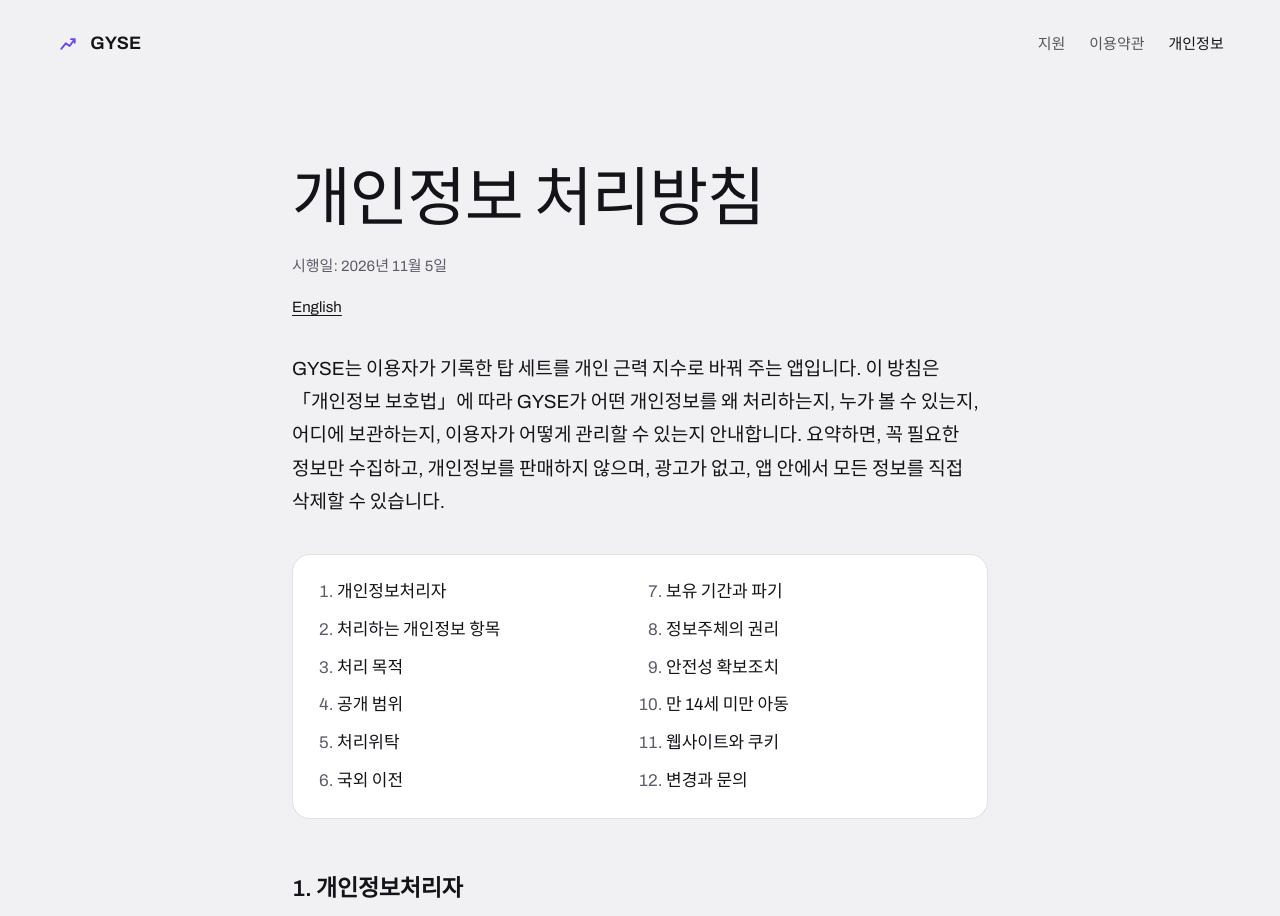
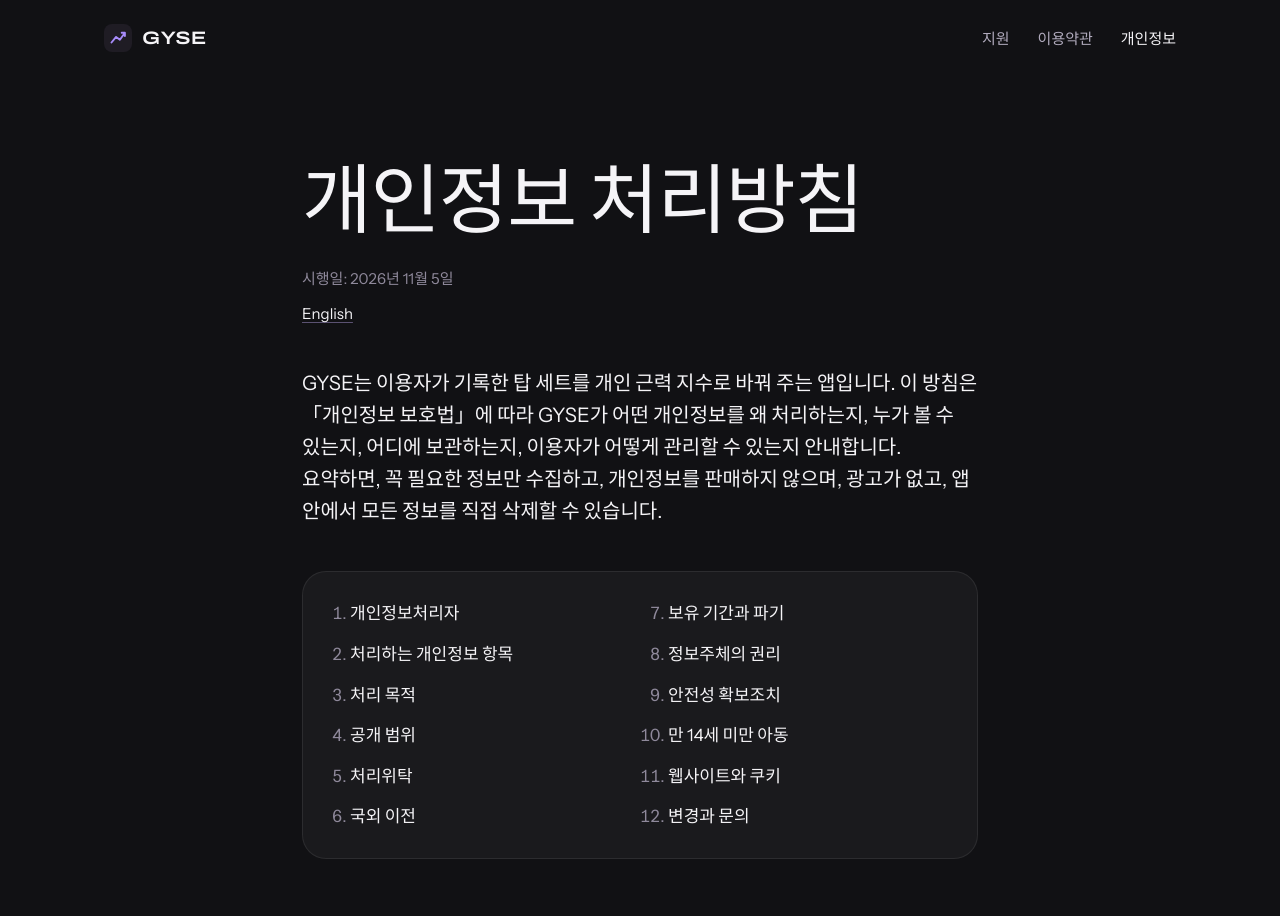
Before and after one commit to jungwoorla/gyse-site, a plain HTML site: page ko/privacy.html in a window 1280 px wide. Shown: the top 916 px of the page. Drawn offline with Linux system fonts and the light colour scheme.

Commit message:
Restyle the reading pages to match the dark homepage (#2)
- assets/legal.css: charcoal and purple, Instrument Sans, soft cards for
  contents, notes and tables, homepage header and footer
- privacy, terms, support, ko/privacy, ko/terms: dark theme colour and
  the homepage logo mark; page text unchanged
- u/: dark styles for the friend-link page; text and script unchanged,
  so its CSP hash still matches


Claude-Session: https://claude.ai/code/session_01MM5CTRHFm7E91Vo6NsJCMD

Co-authored-by: Claude <noreply@anthropic.com>

```diff
--- a/assets/legal.css
+++ b/assets/legal.css
@@ -1,52 +1,76 @@
-/* Shared style for gyse.app's reading pages (privacy, terms, support). Same tokens as the homepage's chalk sections. */
-@font-face { font-family: "Archivo"; src: url(/assets/fonts/archivo-var.woff2) format("woff2-variations"), url(/assets/fonts/archivo-var.woff2) format("woff2");
-             font-weight: 100 900; font-stretch: 62% 125%; font-display: swap; }
-:root { --chalk:#F1F1F3; --paper:#FFFFFF; --ink:#141317; --slate:#5F5C68; --rule:rgba(20,19,23,.12); --violet:#6C47F0; --violet-ink:#5734D9; }
+/* Shared style for gyse.app's reading pages (privacy, terms, support, and the Korean versions).
+   Same tokens as the homepage: the app's charcoal and purple, Instrument Sans for words, Archivo Expanded for the wordmark. */
+@font-face { font-family: "Instrument Sans"; src: url(/assets/fonts/instrument-sans-var.woff2) format("woff2"); font-weight: 400 700; font-display: swap; }
+@font-face { font-family: "Archivo"; src: url(/assets/fonts/archivo-var.woff2) format("woff2"); font-weight: 100 900; font-stretch: 62% 125%; font-display: swap; }
+:root { color-scheme: dark;
+        --bg: #111114; --card: rgba(255,255,255,.04); --line: rgba(255,255,255,.08);
+        --text: #F5F4F7; --body: #B1ABBD; --muted: #8F899B; --violet: #A78BFA; --lilac: #CBB5FF; --purple: #8B5CF6;
+        --sans: "Instrument Sans", -apple-system, system-ui, sans-serif; --gutter: clamp(20px, 5vw, 72px); }
 * { box-sizing: border-box; }
-html { -webkit-text-size-adjust: 100%; scroll-padding-top: 24px; }
-body { margin: 0; background: var(--chalk); color: var(--ink); font-family: "Archivo", -apple-system, system-ui, sans-serif;
-       font-size: 17px; line-height: 1.65; -webkit-font-smoothing: antialiased; }
-:focus-visible { outline: 2px solid var(--violet); outline-offset: 3px; border-radius: 4px; }
-.top { max-width: 1280px; margin: 0 auto; padding: 28px clamp(20px, 4.4vw, 64px) 0; display: flex; justify-content: space-between; align-items: center; }
-.brand { display: inline-flex; align-items: center; gap: 10px; color: var(--ink); text-decoration: none; font-weight: 650; font-size: 18px; letter-spacing: .01em; }
-.brand svg { width: 24px; height: 24px; }
-.brand svg path { stroke: var(--violet); }
-.top nav a { color: var(--ink); opacity: .7; text-decoration: none; margin-left: 24px; font-size: 15px; }
-.top nav a:hover, .top nav a[aria-current] { opacity: 1; }
-main { max-width: 760px; margin: 0 auto; padding: clamp(56px, 8vw, 104px) clamp(20px, 4vw, 32px) 96px; }
-h1 { font-weight: 560; letter-spacing: -.035em; line-height: 1.02; font-size: clamp(40px, 5.6vw, 64px); margin: 0; text-wrap: balance; }
-.meta { color: var(--slate); font-size: 15px; margin: 18px 0 0; }
-.lede { font-size: 19px; color: var(--ink); margin: 32px 0 0; }
-h2 { font-weight: 600; letter-spacing: -.02em; line-height: 1.2; font-size: 23px; margin: 56px 0 12px; }
-h3 { font-weight: 600; font-size: 17px; margin: 26px 0 6px; }
-p, li, td { color: var(--slate); }
-strong { color: var(--ink); font-weight: 600; }
-a { color: var(--violet-ink); text-underline-offset: 3px; }
+html { -webkit-text-size-adjust: 100%; scroll-padding-top: 24px; background: var(--bg); scrollbar-color: #2A2730 var(--bg); }
+body { margin: 0; background: var(--bg); color: var(--body); font-family: var(--sans); font-size: 17px; line-height: 1.7; -webkit-font-smoothing: antialiased; text-rendering: optimizeLegibility; }
+::selection { background: rgba(139,92,246,.5); color: #fff; }
+:focus-visible { outline: 2px solid var(--violet); outline-offset: 3px; border-radius: 6px; }
+
+/* Header, as on the homepage */
+.top { max-width: 1200px; margin: 0 auto; padding: 0 var(--gutter); height: 76px; display: flex; justify-content: space-between; align-items: center; }
+.brand { display: inline-flex; align-items: center; gap: 10px; color: var(--text); text-decoration: none; font-family: "Archivo", var(--sans); font-stretch: 125%; font-weight: 600; font-size: 18px; letter-spacing: .01em; }
+.brand svg { width: 28px; height: 28px; }
+.top nav { display: flex; gap: 28px; }
+.top nav a { color: var(--body); text-decoration: none; font-size: 15px; transition: color 150ms ease; }
+.top nav a[aria-current] { color: var(--text); }
+@media (hover: hover) and (pointer: fine) { .top nav a:hover { color: var(--text); } }
+
+/* Reading column */
+main { max-width: 740px; margin: 0 auto; padding: clamp(64px, 10vh, 120px) clamp(20px, 4vw, 32px) clamp(96px, 12vh, 140px); }
+h1, h2, h3 { color: var(--text); font-weight: 500; text-wrap: balance; }
+h1 { letter-spacing: -.045em; line-height: .98; font-size: clamp(44px, 6.4vw, 76px); margin: 0; }
+.meta { color: var(--muted); font-size: 15px; margin: 22px 0 0; }
+.lang { color: var(--muted); font-size: 15px; margin-top: 8px; }
+.lang a { color: var(--text); }
+.lede { font-size: 20px; line-height: 1.6; color: var(--text); margin: 40px 0 0; }
+h2 { letter-spacing: -.025em; line-height: 1.2; font-size: clamp(24px, 2.4vw, 28px); margin: 72px 0 14px; }
+h3 { font-size: 18px; letter-spacing: -.01em; margin: 30px 0 6px; }
+p, li, td { color: var(--body); }
+strong { color: var(--text); font-weight: 600; }
+a { color: var(--lilac); text-decoration-color: rgba(203,181,255,.4); text-underline-offset: 3px; transition: text-decoration-color 150ms ease; }
+@media (hover: hover) and (pointer: fine) { a:hover { text-decoration-color: currentColor; } }
 ul, ol { padding-left: 22px; }
-li { margin: 6px 0; }
-code { font-family: inherit; font-weight: 650; color: var(--ink); }
-.toc { background: var(--paper); border: 1px solid var(--rule); border-radius: 18px; padding: 18px 24px; margin: 36px 0 0; }
-.toc ol { margin: 0; padding-left: 20px; columns: 2; column-gap: 32px; }
-.toc li { margin: 0; padding: 4px 0; break-inside: avoid; }
-.toc a { color: var(--ink); text-decoration: none; }
-.toc a:hover { color: var(--violet-ink); }
-.note { background: var(--paper); border: 1px solid var(--rule); border-left: 3px solid var(--violet); border-radius: 4px 16px 16px 4px; padding: 14px 18px; margin: 22px 0; }
-.note p { margin: 0; }
-.table { overflow-x: auto; margin: 16px 0; border-radius: 16px; background: var(--paper); border: 1px solid var(--rule); }
+li { margin: 8px 0; }
+li::marker { color: var(--muted); }
+code { font-family: inherit; font-weight: 600; color: var(--text); }
+
+/* Contents, notes and tables sit on soft cards */
+.toc { background: var(--card); box-shadow: inset 0 0 0 1px var(--line); border-radius: 24px; padding: 22px 28px; margin: 44px 0 0; }
+.toc ol { margin: 0; padding-left: 20px; columns: 2; column-gap: 36px; }
+.toc li { margin: 0; padding: 5px 0; break-inside: avoid; }
+.toc a { color: var(--text); text-decoration: none; transition: color 150ms ease; }
+@media (hover: hover) and (pointer: fine) { .toc a:hover { color: var(--lilac); } }
+.note { background: rgba(139,92,246,.1); box-shadow: inset 0 0 0 1px rgba(167,139,250,.18); border-radius: 20px; padding: 16px 20px; margin: 24px 0; }
+.note p { margin: 0; color: var(--text); }
+.table { overflow-x: auto; margin: 18px 0; border-radius: 20px; background: var(--card); box-shadow: inset 0 0 0 1px var(--line); }
 table { border-collapse: collapse; width: 100%; font-size: 15px; min-width: 560px; }
-th, td { text-align: left; vertical-align: top; padding: 12px 14px; border-bottom: 1px solid var(--rule); }
-th { color: var(--ink); font-weight: 600; font-size: 14px; }
+th, td { text-align: left; vertical-align: top; padding: 13px 16px; border-bottom: 1px solid var(--line); }
+th { color: var(--text); font-weight: 600; font-size: 14px; }
 tr:last-child td { border-bottom: 0; }
-.lang { color: var(--slate); font-size: 15px; margin-top: 14px; }
-.lang a { color: var(--ink); }
-footer { border-top: 1px solid var(--rule); color: var(--slate); font-size: 14px; }
-footer .in { max-width: 1280px; margin: 0 auto; padding: 24px clamp(20px, 4.4vw, 64px) 36px; display: flex; flex-wrap: wrap; justify-content: space-between; gap: 12px 24px; }
-footer a { color: var(--slate); text-decoration: none; margin-left: 22px; }
-footer a:first-child { margin-left: 0; }
-footer a:hover { color: var(--ink); }
-@media (max-width: 640px) { .toc ol { columns: 1; } .top nav a { margin-left: 16px; font-size: 14px; } }
-/* Korean pages: Archivo has no Hangul, so Hangul falls through to the system Korean face. */
-:lang(ko) body, body:lang(ko) { font-family: "Archivo", "Apple SD Gothic Neo", "Pretendard", "Noto Sans KR", "Malgun Gothic", system-ui, sans-serif;
-                                word-break: keep-all; line-height: 1.75; }
+
+/* Footer, as on the homepage */
+footer { color: var(--muted); font-size: 14px; }
+footer .in { max-width: 1200px; margin: 0 auto; padding: 28px var(--gutter) max(36px, env(safe-area-inset-bottom)); border-top: 1px solid var(--line);
+             display: flex; flex-wrap: wrap; justify-content: space-between; gap: 12px 24px; }
+footer .in > span:last-child { display: flex; gap: 24px; }
+footer a { color: var(--muted); text-decoration: none; transition: color 150ms ease; }
+@media (hover: hover) and (pointer: fine) { footer a:hover { color: var(--text); } }
+
+@media (max-width: 640px) {
+  body { font-size: 16px; }
+  .toc { padding: 18px 22px; }
+  .toc ol { columns: 1; }
+  .top nav { gap: 18px; }
+  .top nav a { font-size: 14px; }
+}
+/* Korean pages: neither face has Hangul, so Hangul falls through to the system Korean face. */
+:lang(ko) body, body:lang(ko) { font-family: "Instrument Sans", "Apple SD Gothic Neo", "Pretendard", "Noto Sans KR", "Malgun Gothic", system-ui, sans-serif;
+                                word-break: keep-all; line-height: 1.8; }
 :lang(ko) h1 { letter-spacing: -.02em; line-height: 1.15; }
 :lang(ko) h2 { letter-spacing: -.01em; }
--- a/ko/privacy.html
+++ b/ko/privacy.html
@@ -7,13 +7,14 @@
 <meta name="referrer" content="strict-origin-when-cross-origin">
 <title>개인정보 처리방침 · GYSE</title>
 <meta name="description" content="GYSE가 어떤 개인정보를 왜 수집하고, 누가 볼 수 있으며, 어디에 저장되고, 어떻게 삭제할 수 있는지 안내합니다.">
-<meta name="theme-color" content="#F1F1F3">
-<link rel="preload" as="font" type="font/woff2" href="/assets/fonts/archivo-var.woff2" crossorigin>
+<meta name="theme-color" content="#111114">
+<meta name="color-scheme" content="dark">
+<link rel="preload" as="font" type="font/woff2" href="/assets/fonts/instrument-sans-var.woff2" crossorigin>
 <link rel="stylesheet" href="/assets/legal.css">
 </head>
 <body>
 <header class="top">
-  <a class="brand" href="/" aria-label="GYSE 홈"><svg viewBox="0 0 1024 1024" fill="none" stroke="#A78BFA" stroke-width="80" stroke-linecap="round" stroke-linejoin="round" aria-hidden="true"><path d="M224 720 L418 482 L580 600 L798 304 M642 304 L798 304 L798 460"/></svg>GYSE</a>
+  <a class="brand" href="/" aria-label="GYSE 홈"><svg viewBox="0 0 28 28" aria-hidden="true"><rect width="28" height="28" rx="8" fill="#1F1C24"/><path d="M7.5 18.5l4.6-5.6 3.8 2.8 5-6.9M17.7 8.8h3.2V12" fill="none" stroke="#A78BFA" stroke-width="1.9" stroke-linecap="round" stroke-linejoin="round"/></svg>GYSE</a>
   <nav><a href="/support">지원</a><a href="/ko/terms">이용약관</a><a href="/ko/privacy" aria-current="page">개인정보</a></nav>
 </header>
 <main>
```
Also changed, not shown: ko/terms.html (+4 -3 lines), privacy.html (+4 -3 lines), support.html (+4 -3 lines), terms.html (+4 -3 lines), u/index.html (+31 -23 lines).
